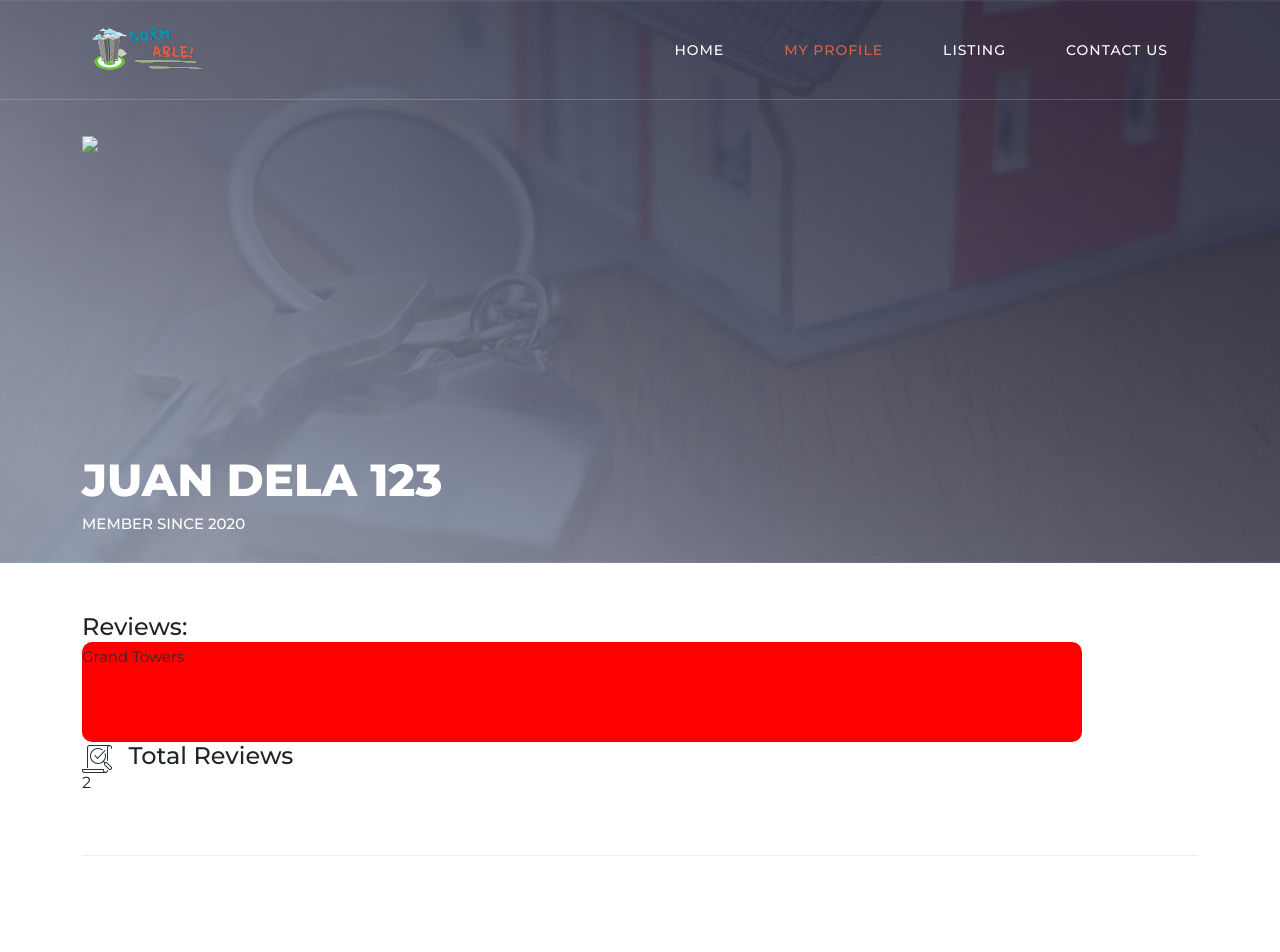
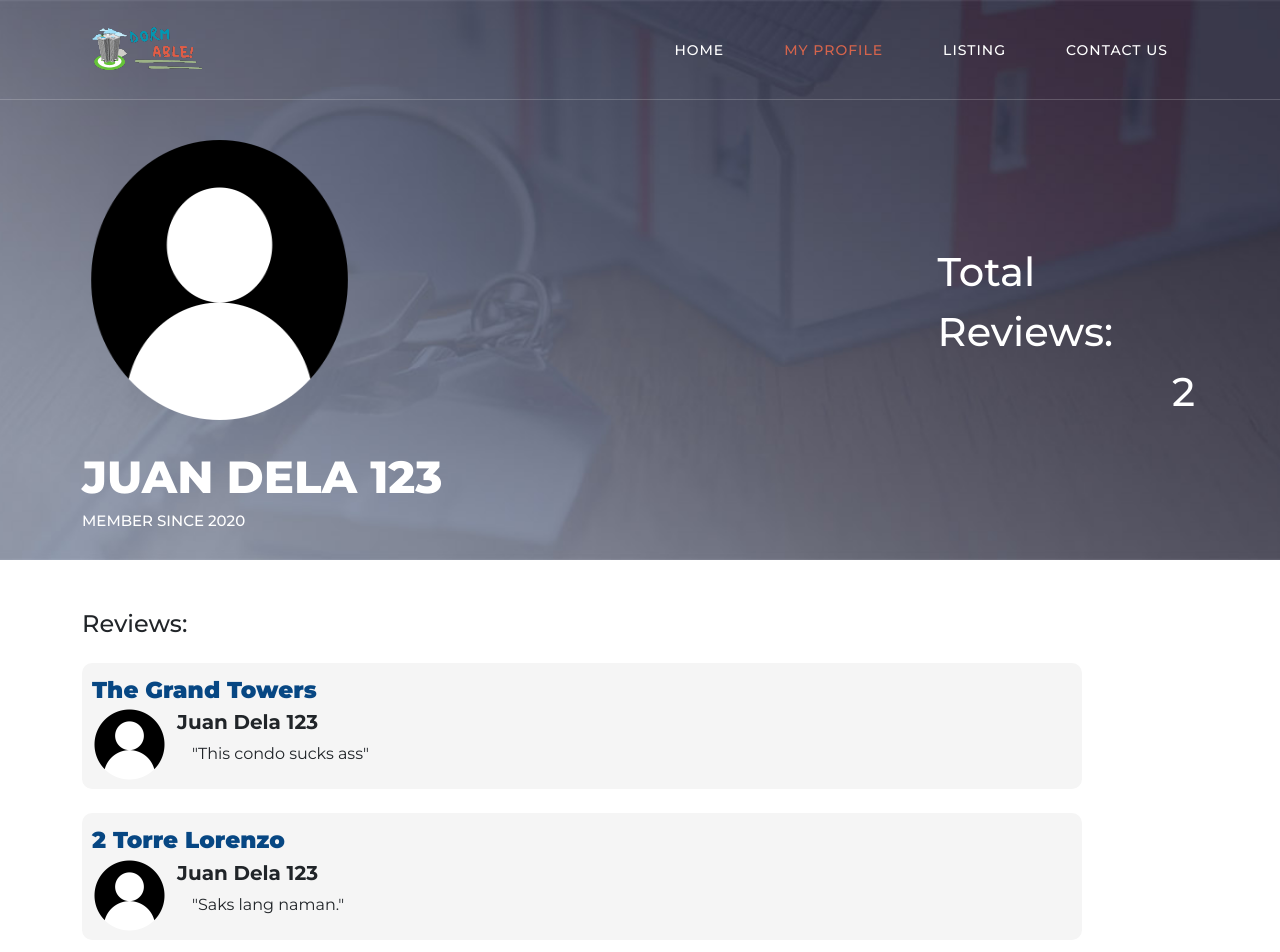
Before and after one commit to SakuZN/CCAPDEV_Dormable, a website: page web_pages/category.html in a window 1280 px wide. Shown: the top 952 px of the page. Drawn offline with Linux system fonts and the light colour scheme.

Commit message:
Cleaned some code and added some comments in the user profile

```diff
--- a/assets/css/templatemo-plot-listing.css
+++ b/assets/css/templatemo-plot-listing.css
@@ -1333,8 +1333,31 @@ Page Heading
 }
 
 .page-heading .profile-pic{
- width: 300px;
- height: 300px;
+ display: flex;
+ flex-direction: row;
+}
+
+.page-heading .header-profile{
+  width: 300px;
+  height: 300px;
+}
+
+.page-heading .text-icon{
+  display: flex;
+  flex-direction: column;
+  margin-left: 52%;
+  margin-top: 10%;
+  color: white;
+  font-size: 40px;
+  font-weight: 500;
+}
+ .page-heading .list-item{
+  margin-left: 90%;
+  font-size: 40px;
+}
+ .page-heading .text-icon img {
+  max-width: 30px;
+  margin-right: 10px;
 }
 
 
@@ -1351,32 +1374,52 @@ Category Post
   margin-bottom: 120px;
 }
 
-
 .category-post .reviews {
   display: flex;
   flex-direction: column;
 }
 
 .category-post .review-box {
-  background-color: red;
+  background-color: #f5f5f5;
   width: 1000px;
-  height: 100px;
   border-radius:10px;
-}
-
-.category-post .nacc .thumb h4 {
-  color: #2a2a2a;
+  display: flex;
+  flex-direction: column;
+  overflow: hidden;
+  padding: 10px;
+}
+
+.category-post .mini-profile-review{
+  width: 75px;
+  height: 75px;
+}
+
+.category-post .review-container{
+  display: flex;
+  flex-direction: row;
+}
+
+.category-post .condo-name-review{
+  font-weight: 900;
+  font-size: 23px;
+  color: #074783;
+}
+
+.category-post .review-username{
+  font-weight: 700;
   font-size: 20px;
-  font-weight: 700;
-  line-height: 35px;
-  margin-bottom: 25px;
-}
-
-.category-post .top-content {
-  margin-top: 80px;
-  padding-bottom: 60px;
-  border-bottom: 1px solid #eee;
-  margin-bottom: 60px;
+  margin-left: 10px;
+}
+
+.category-post .review-condo{
+  font-size: 16px;
+  margin-top: 5px;
+  margin-left: 25px;
+}
+
+.category-post .user-review{
+  display: flex;
+  flex-direction: column;
 }
 
 .category-post .description {
@@ -1384,59 +1427,10 @@ Category Post
   padding-top: 50px;
   border-bottom: 1px solid #eee;
   margin-bottom: 60px;
-}
-
-.category-post .general-info p {
-  margin-bottom: 30px;
-}
-
-.category-post .top-content .top-icon {
-  background-color: #2b2d42;
-  width: 250px;
-  height: 132px;
-  border-radius: 7px;
-  position: relative;
-  padding: 30px;
-  display: inline-block;
-}
-
-.category-post .top-content .top-icon h4 {
-  position: absolute;
-  left: 30px;
-  top: 50%;
-  color: #fff;
-  transform: translateY(-50%);
-  font-size: 15px;
-  font-weight: 400;
-  width: 100%;
-  display: inline;
-}
-
-.category-post .top-content .top-icon .icon {
-  display: inline-block;
-  width: 66px;
-  height: 66px;
-  border-radius: 50%;
-  text-align: center;
-  line-height: 62px;
-  color: #8d99af;
-  background-color: #fff;
-  margin-right: 15px;
-  float: left;
-  left: 0;
-}
-
-.category-post .thumb .text-icon img {
-  max-width: 30px;
-  margin-right: 10px;
-}
-
-.category-post .nacc .thumb span.list-item {
-  font-size: 15px;
-  color: #8d99af;
-  font-weight: 500;
-  line-height: 30px;
-}
+  display: flex;
+  flex-direction: column;
+}
+
 
 
 
--- a/web_pages/category.html
+++ b/web_pages/category.html
@@ -72,14 +72,16 @@
 
   <div class="page-heading">
     <div class="container">
-      <div class="row">
-        <div class="col-lg-8">
           <div class="top-text header-text">
-            <div class="profile-pic"><img src="../blank_profile.png"></div>
+            <div class="profile-pic">
+              <img class="header-profile" src="../blank_profile.png">
+              <div class="text-icon">
+                <span> Total Reviews:</span>
+                <span class="list-item">2</span>
+              </div>
+            </div>
             <h2>JUAN DELA 123</h2>
             <h6>Member since 2020</h6>
-          </div>
-        </div>
           </div>
     </div>
   </div>
@@ -88,38 +90,29 @@
 
   <div class="category-post">
     <div class="container">
-      <div class="row">
-        <div class="col-lg-12">
-          <div class="naccs">
-            <div class="grid">
-              <div class="row">
-                <div class="col-lg-12">
-                      <div>
-                        <div class="thumb">
-                          <div class="row">
-                            <div class="col-lg-12">
         <div class="description">
-                                <div class="row">
             <div class="reviews">
               <h4>Reviews:</h4>
+              <br>
               <div class="review-box">
-                                      <p>Grand Towers</p>
-                                    </div>
-                                  </div>
-                                  <div class="col-lg-3">
-                                    <div class="text-icon">
-                                      <h4><img src="../assets/images/listing_icon/listing-icon-heading.png" alt=""> Total Reviews</h4>
-                                    </div>
-                                    <span class="list-item">2</span>
+                <span class="condo-name-review">The Grand Towers</span>
+                <div class="review-container">
+                  <img class="mini-profile-review" src="../blank_profile.png">
+                  <div class="user-review">
+                    <span class="review-username">Juan Dela 123</span>
+                      <span class="review-condo">"This condo sucks ass"</span>
                   </div>
                 </div>
               </div>
             </div>
-                          </div>
-                        </div>
-                      </div>
-                </div>
-              </div>
+            <br>
+          <div class="review-box">
+            <span class="condo-name-review">2 Torre Lorenzo</span>
+            <div class="review-container">
+              <img class="mini-profile-review" src="../blank_profile.png">
+              <div class="user-review">
+                <span class="review-username">Juan Dela 123</span>
+                <span class="review-condo">"Saks lang naman."</span>
               </div>
             </div>
           </div>
```
Also changed, not shown: blank_profile.png (added). Lines whose indentation alone changed are shown as unchanged.
